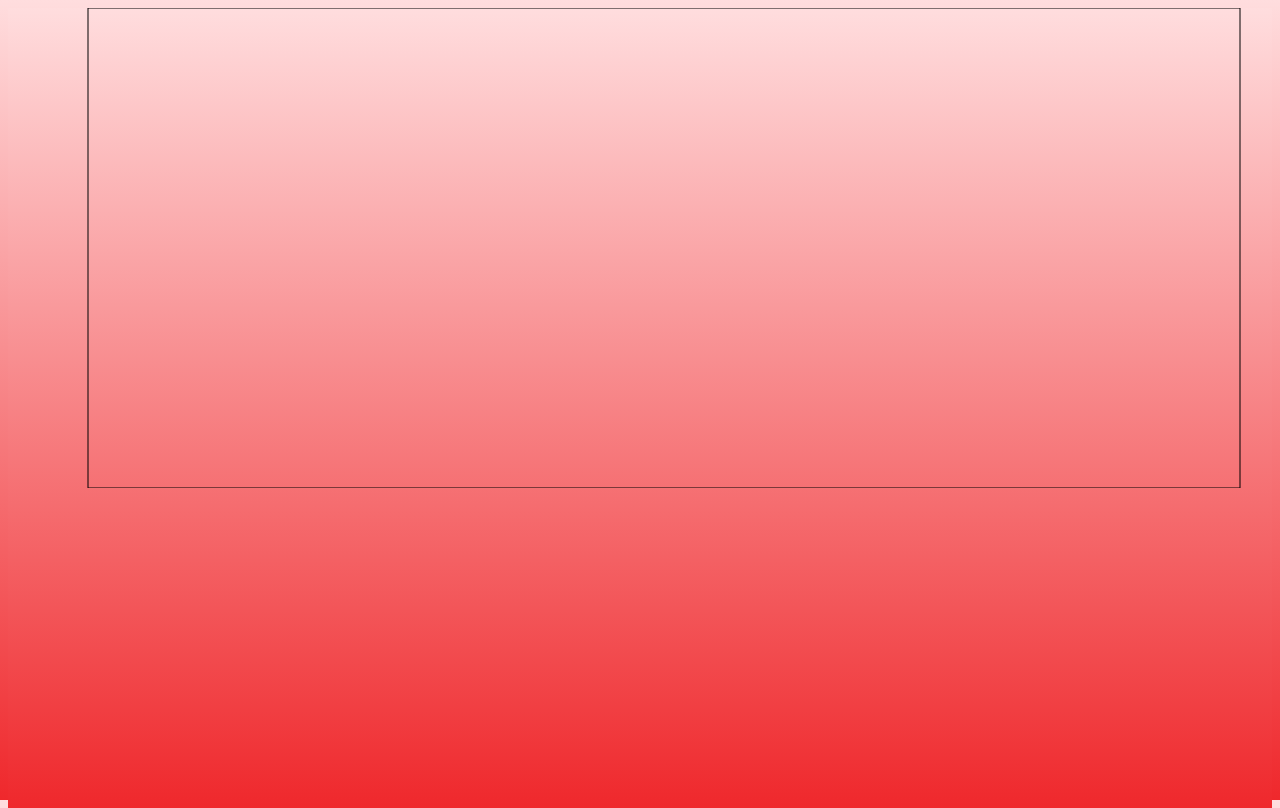
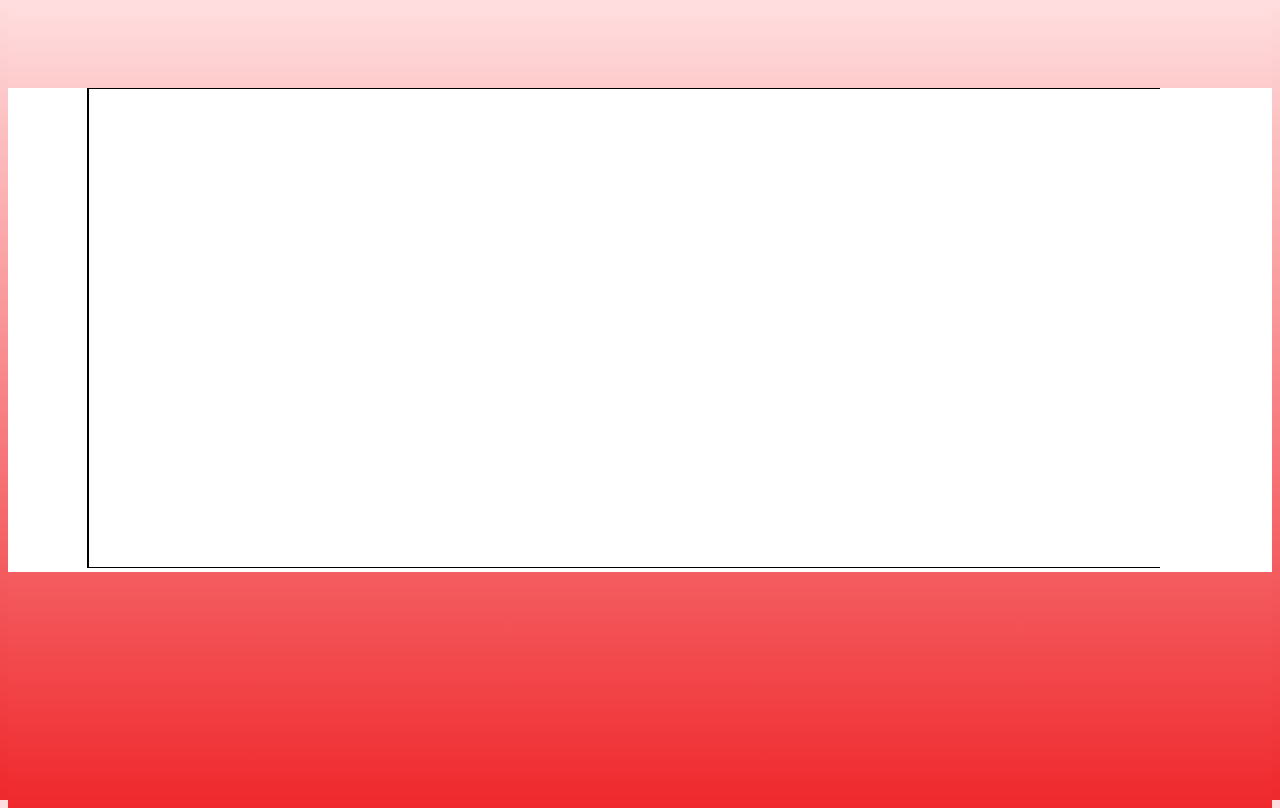
Before and after one commit to HardFirmSoft/ABS-Animation-Builder-Service, a plain HTML site: page index.html in a window 1280 px wide. Drawn offline with Linux system fonts and the light colour scheme.

Commit message:
modified canvas

```diff
--- a/css/main.css
+++ b/css/main.css
@@ -9,5 +9,9 @@ html, body {
     background: -webkit-linear-gradient(top,  #ffddde 0%,#ef282c 100%); /* Chrome10-25,Safari5.1-6 */
     background: linear-gradient(to bottom,  #ffddde 0%,#ef282c 100%); /* W3C, IE10+, FF16+, Chrome26+, Opera12+, Safari7+ */
     filter: progid:DXImageTransform.Microsoft.gradient( startColorstr='#ffddde', endColorstr='#ef282c',GradientType=0 ); /* IE6-9 */
+}
 
+.body-container{
+    margin-top: 80px;
+    background: #ffffff;
 }
--- a/index.html
+++ b/index.html
@@ -8,7 +8,7 @@
     <link rel="stylesheet" type="text/css" media="screen" href="css/main.css" />
 </head>
 <body>
-    <div class="canvas-container">
+    <div class="body-container">
         <canvas id="content-pane" width="" height="">
         </canvas>
         <script type="text/javascript" src="js/canvas.js">
--- a/js/canvas.js
+++ b/js/canvas.js
@@ -3,6 +3,8 @@
     var htmlCanvas = document.getElementById('content-pane');
     // Obtain a graphics context on the canvas element for drawing
     var context = htmlCanvas.getContext('2d');
+
+    var bodyContainer = document.getElementsByClassName('body-container');
 
     // Start listening to resize events and
     // draw canvas.
@@ -21,7 +23,7 @@
     // resizes along with the browser window.
     function redraw() {
         context.strokeStyle = 'black';
-        context.lineWidth = '1';
+        context.lineWidth = '2';
         context.strokeRect(window.innerHeight*0.1, 0, window.innerWidth*0.9, window.innerHeight*(3/5));
     }
 
@@ -29,8 +31,9 @@
     // Resets the canvas dimensions to match window,
     // then draws the new borders accordingly.
     function resizeCanvas() {
-        htmlCanvas.width = window.innerWidth;
+        htmlCanvas.width = window.innerWidth*0.9;
         htmlCanvas.height = (window.innerHeight)*(3/5);
+        bodyContainer.width = htmlCanvas.width;
         redraw();
     }
 
```
